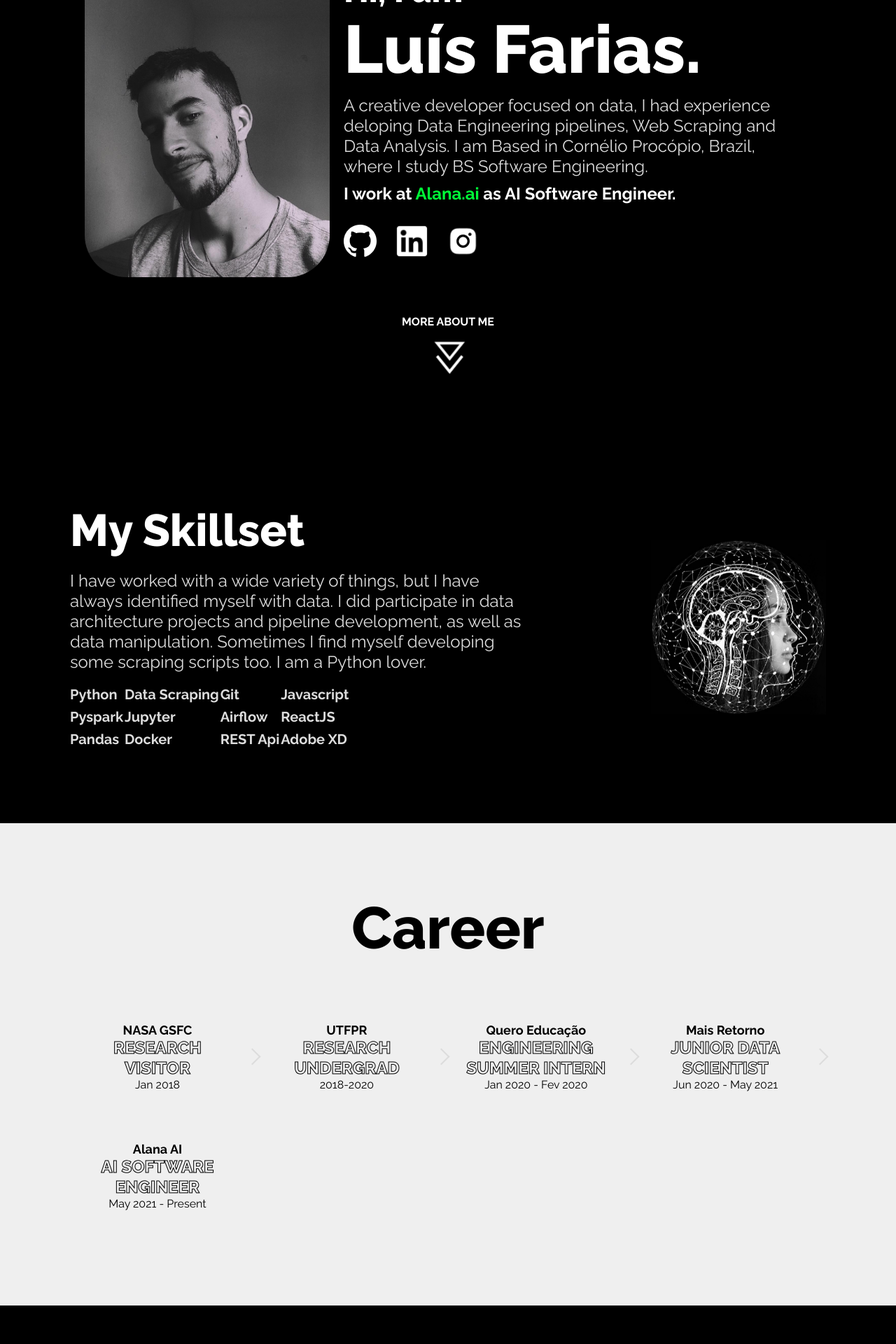
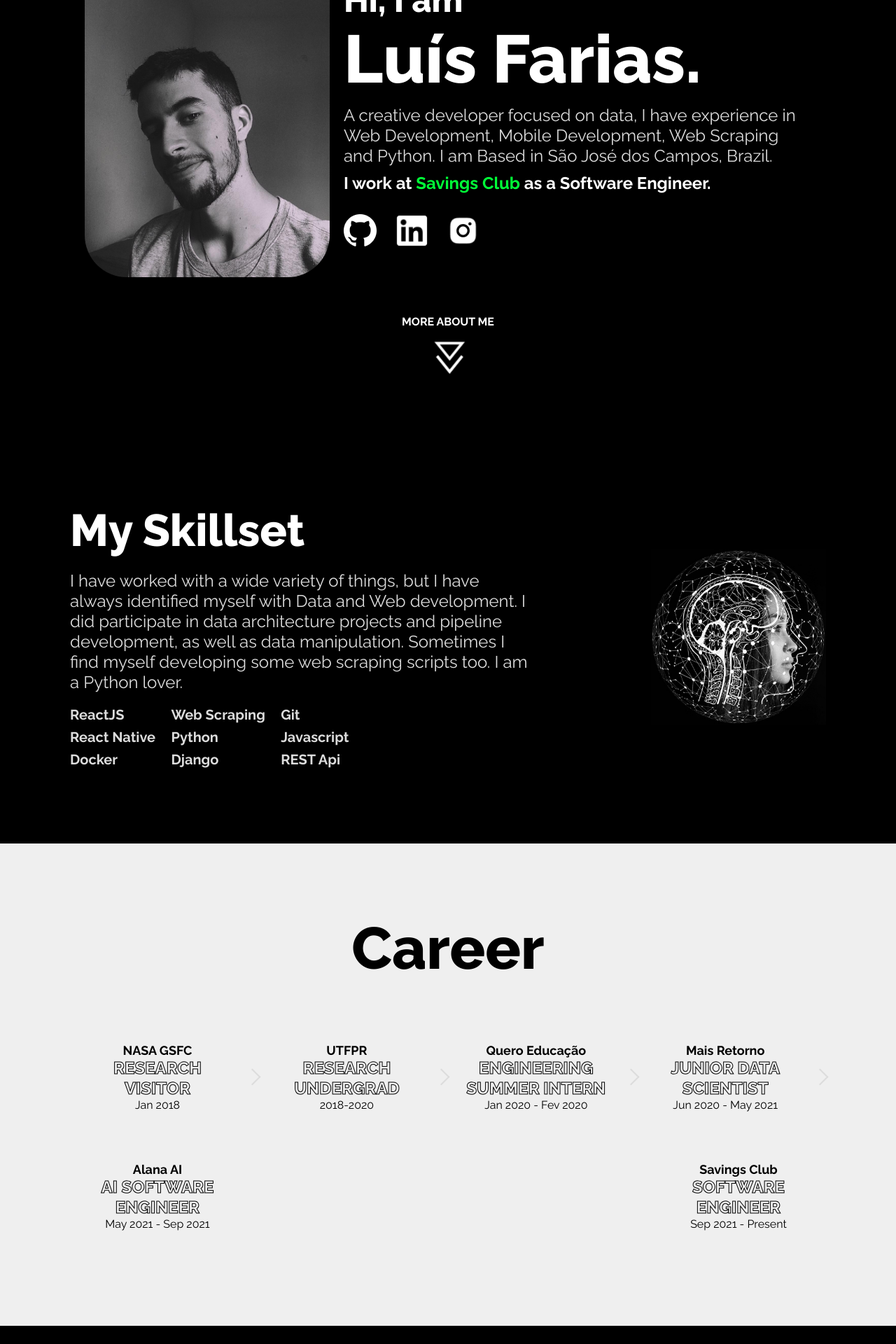
Before and after one commit to luisgmfarias/luisgmfarias.github.io, a React (Create React App) app: page / in a window 1280 px wide. Shown: the part 320-2240 px from the top of the page at 70% size. Built offline with nearby package versions, Linux system fonts and the light colour scheme.

Commit message:
update career info

```diff
--- a/src/components/ArrowAnimation.jsx
+++ b/src/components/ArrowAnimation.jsx
@@ -25,12 +25,12 @@ export default ArrowAnimation;
 const ArrowAnim = styled.div`
   width: 50px;
   transform: rotate(90deg);
-  margin:auto;
+  margin: auto;
 
   svg {
     width: 50px;
     height: auto;
-    margin:0 1rem;
+    margin: 0 1rem;
     cursor: pointer;
     overflow: visible;
     fill: #ffffff;
--- a/src/sections/Career.jsx
+++ b/src/sections/Career.jsx
@@ -59,7 +59,16 @@ function Career() {
               >
                 AI Software Engineer
               </CareerPos>
-              <p>May 2021 - Present</p>
+              <p>May 2021 - Sep 2021</p>
+            </CareerBox>
+            <CareerBox>
+              <CareerCompany>Savings Club</CareerCompany>
+              <CareerPos
+                style={{ WebkitTextStroke: "1px black", color: "transparent" }}
+              >
+                Software Engineer
+              </CareerPos>
+              <p>Sep 2021 - Present</p>
             </CareerBox>
           </CardContainer>
         </Fade>
--- a/src/sections/Home.jsx
+++ b/src/sections/Home.jsx
@@ -12,7 +12,7 @@ function Home() {
   return (
     <SectionContainer id="home" style={{ paddingTop: "250px" }}>
       <Col>
-        <Row style={{alignItems: "center", justifyContent: "center"}}>
+        <Row style={{ alignItems: "center", justifyContent: "center" }}>
           <Fade left>
             <Photo src={photo} alt="profile-photo" />
           </Fade>
@@ -21,13 +21,13 @@ function Home() {
             <span>Hi, I am</span>
             <h1>Luís Farias.</h1>
             <p>
-              A creative developer focused on data, I had experience deloping
-              Data Engineering pipelines, Web Scraping and Data Analysis. I am Based
-              in Cornélio Procópio, Brazil, where I study BS Software Engineering.{" "}
+              A creative developer focused on data, I have experience in Web
+              Development, Mobile Development, Web Scraping and Python. I am
+              Based in São José dos Campos, Brazil.{" "}
             </p>
 
             <strong>
-              I work at <a href="https://alana.ai">Alana.ai</a> as AI Software
+              I work at <a href="https://savings.club">Savings Club</a> as a Software
               Engineer.
             </strong>
 
@@ -56,7 +56,17 @@ function Home() {
             </IconsContainer>
           </Presentation>
         </Row>
-        <a href="#skillset" style={{margin:'auto', color:'white', fontFamily:"Raleway", marginTop:'50px', fontWeight:'bold', textDecoration:'none'}}>
+        <a
+          href="#skillset"
+          style={{
+            margin: "auto",
+            color: "white",
+            fontFamily: "Raleway",
+            marginTop: "50px",
+            fontWeight: "bold",
+            textDecoration: "none",
+          }}
+        >
           <span>MORE ABOUT ME</span>
           <ArrowAnimation />
         </a>
--- a/src/sections/Projects.jsx
+++ b/src/sections/Projects.jsx
@@ -11,7 +11,7 @@ function Projects() {
       <Fade>
         <Col>
           <SectionTitle style={{ color: "white" }}>Main Projects</SectionTitle>
-          <ProjectCard href="" alt="Em Breve">
+          <ProjectCard href="" alt="Coming soon">
             <img src={datatrampos} alt="" srcset="" />
           </ProjectCard>
         </Col>
--- a/src/sections/Skillset.jsx
+++ b/src/sections/Skillset.jsx
@@ -14,31 +14,26 @@ function Skillset() {
             <SectionTitle>My Skillset</SectionTitle>
             <p>
               I have worked with a wide variety of things, but I have always
-              identified myself with data. I did participate in data
-              architecture projects and pipeline development, as well as data
-              manipulation. Sometimes I find myself developing some scraping
-              scripts too. I am a Python lover.
+              identified myself with Data and Web development. I did participate
+              in data architecture projects and pipeline development, as well as
+              data manipulation. Sometimes I find myself developing some web
+              scraping scripts too. I am a Python lover.
             </p>
             <Row>
               <Col>
-                <span>Python</span>
-                <span>Pyspark</span>
-                <span>Pandas</span>
-              </Col>
-              <Col>
-                <span>Data Scraping</span>
-                <span>Jupyter</span>
+                <span>ReactJS</span>
+                <span>React Native</span>
                 <span>Docker</span>
               </Col>
               <Col>
-                <span>Git</span>
-                <span>Airflow</span>
-                <span>REST Api</span>
+                <span>Web Scraping</span>
+                <span>Python</span>
+                <span>Django</span>
               </Col>
               <Col>
+                <span>Git</span>
                 <span>Javascript</span>
-                <span>ReactJS</span>
-                <span>Adobe XD</span>
+                <span>REST Api</span>
               </Col>
             </Row>
           </SkillsetDetails>
```
Also changed, not shown: 1 other file (tests, documents, lock files or other folders).
